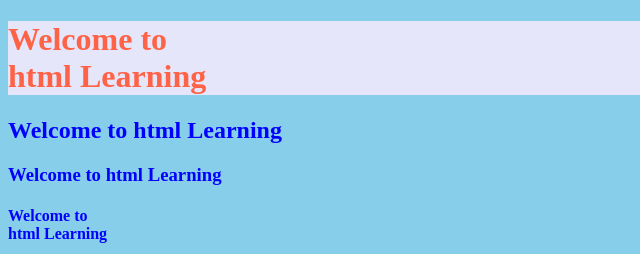
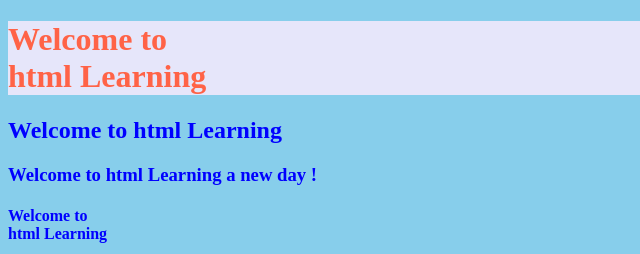
Before and after one commit to ShubhaseeshZen/training-codes, a plain HTML site: page assets/indexdiv.html in a window 1280 px wide. Shown: the top 254 px of the page, 0-640 px from the left. Drawn offline with Linux system fonts and the light colour scheme; files that its build step writes are made by us from their sources.

Commit message:
change made in indexdiv

```diff
--- a/assets/indexdiv.html
+++ b/assets/indexdiv.html
@@ -14,7 +14,7 @@
        Welcome to html Learning
     </h2>
     <h3>
-      Welcome to html Learning
+      Welcome to html Learning a new day !
     </h3>
     <h4>
       Welcome to <br>html Learning
```
